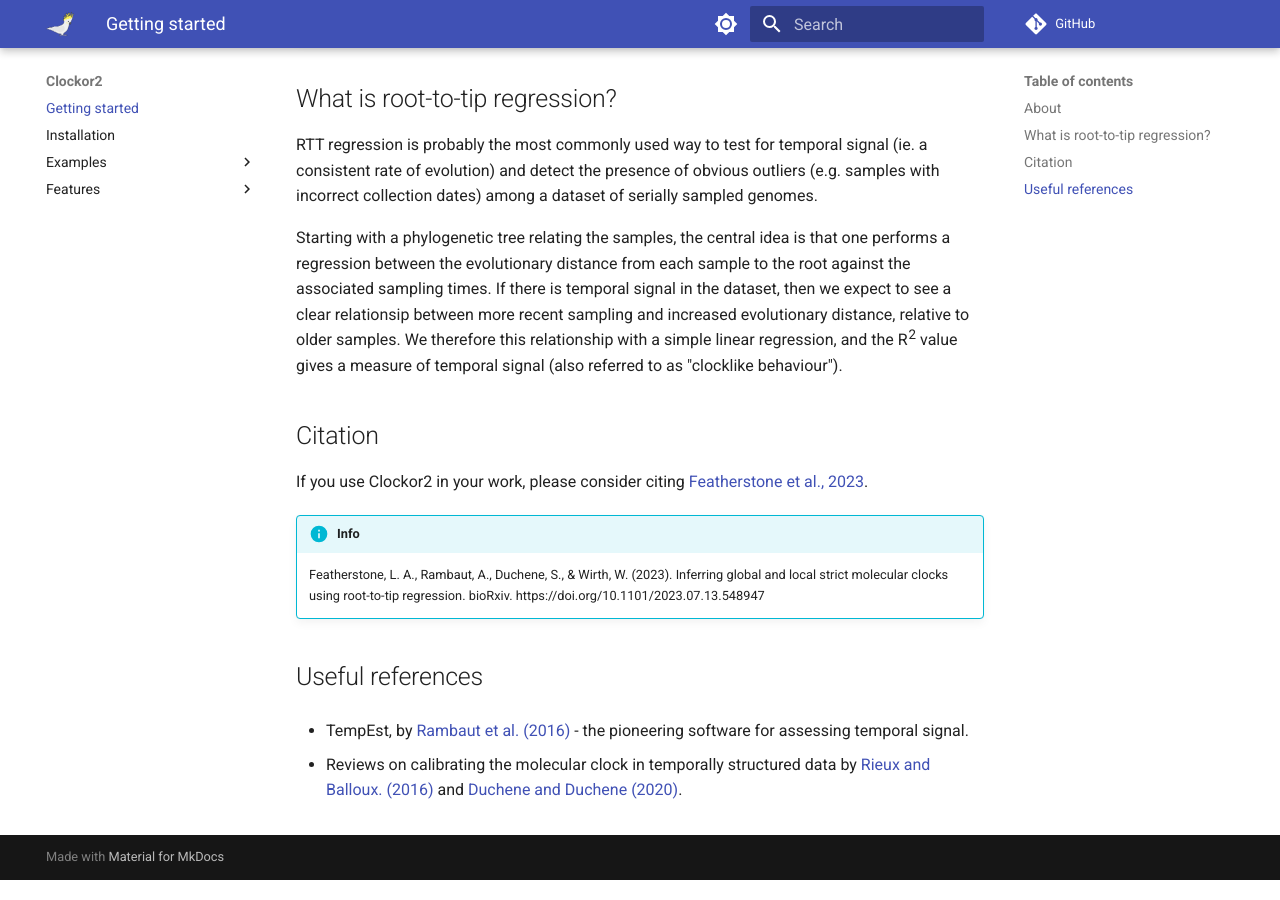
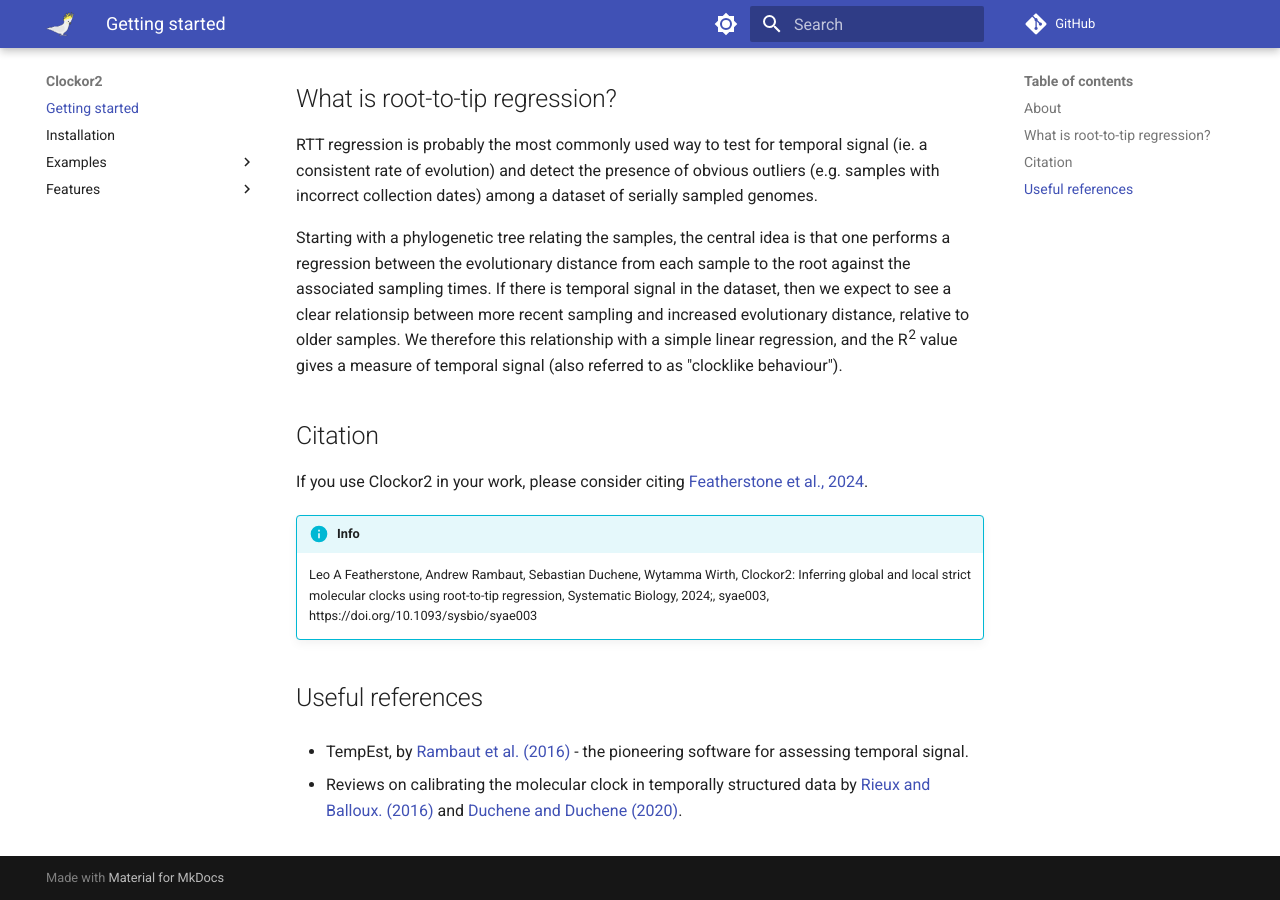
Before and after one commit to clockor2/docs, an MkDocs documentation site: the page built from docs/index.md, in a window 1280 px wide and 900 px high, scrolled down 592 px. Built offline with MkDocs 1.6.1 and Material for MkDocs 9.7.7, drawn with Linux system fonts in a browser that asks for light colours; comment, search, counter and statistics services are not loaded.

Commit message:
update citation

```diff
--- a/docs/index.md
+++ b/docs/index.md
@@ -20,11 +20,11 @@ Starting with a phylogenetic tree relating the samples, the central idea is that
 
 
 ## Citation
-If you use Clockor2 in your work, please consider citing [Featherstone et al., 2023](https://doi.org/10.1101/2023.07.13.548947).
+If you use Clockor2 in your work, please consider citing [Featherstone et al., 2024](https://doi.org/10.1093/sysbio/syae003).
 
 !!! info
 
-    Featherstone, L. A., Rambaut, A., Duchene, S., & Wirth, W. (2023). Inferring global and local strict molecular clocks using root-to-tip regression. bioRxiv. https://doi.org/10.1101/2023.07.13.548947
+    Leo A Featherstone, Andrew Rambaut, Sebastian Duchene, Wytamma Wirth, Clockor2: Inferring global and local strict molecular clocks using root-to-tip regression, Systematic Biology, 2024;, syae003, https://doi.org/10.1093/sysbio/syae003
 
 ## Useful references
 
```
